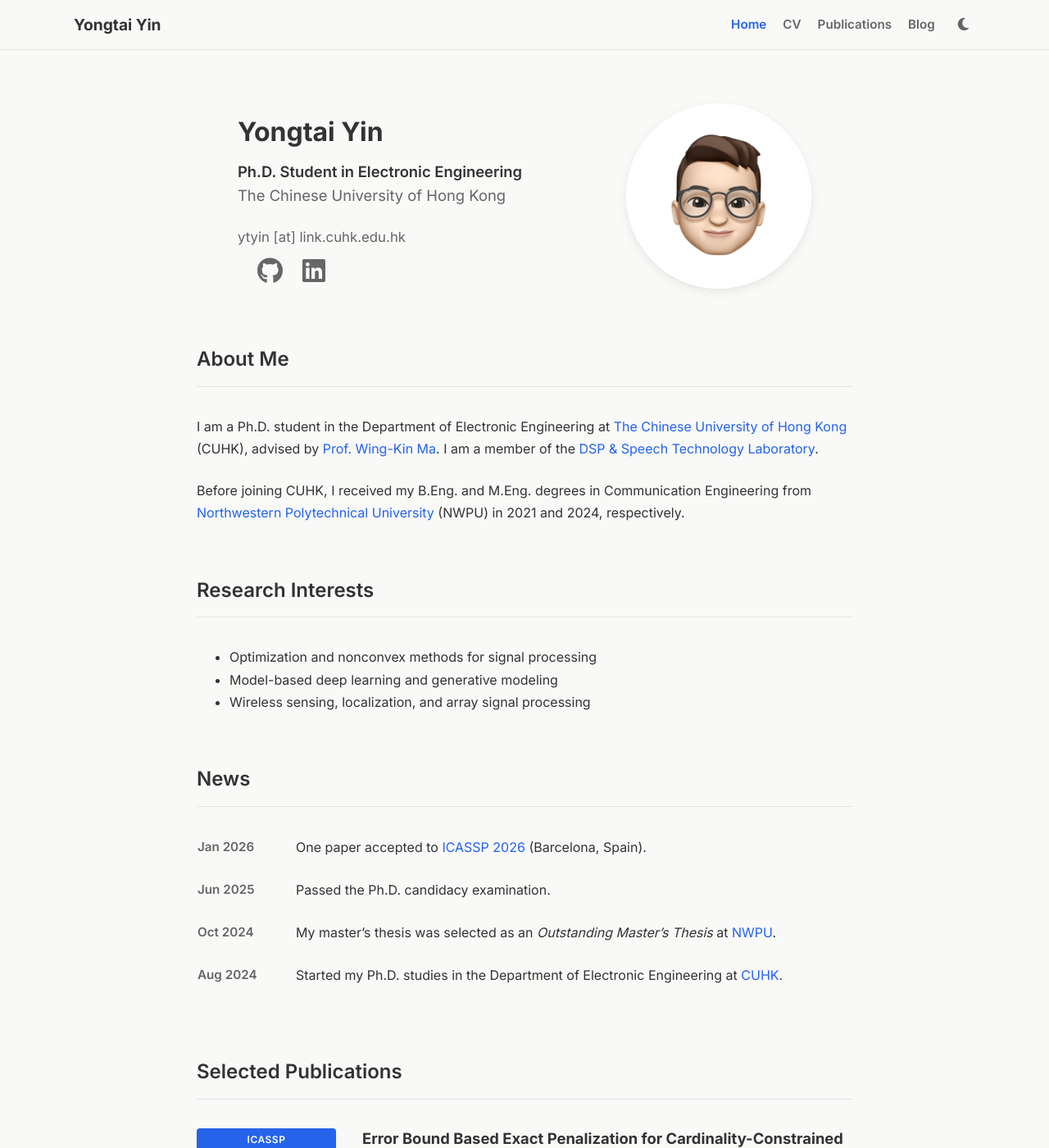
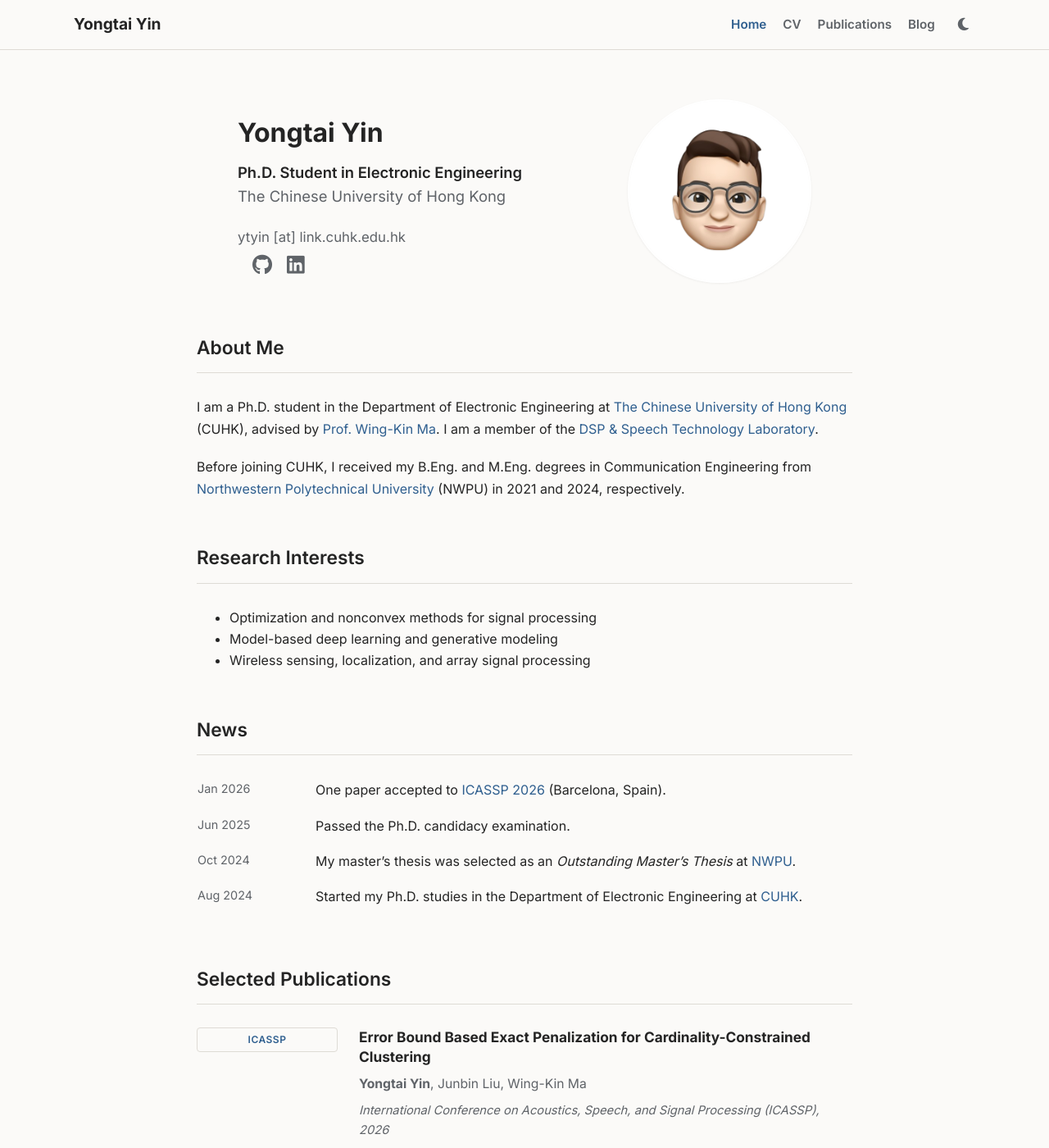
Before and after one commit to yongtai-yin/yongtai-yin.github.io, a Jekyll site: the page built from index.md, in a window 1280 px wide and 1400 px high. Shown: the whole window at 82% size. Built offline with Jekyll 4.4.1, drawn with Linux system fonts in a browser that asks for light colours; a style sheet for code colours, icons or effects is not loaded.

Commit message:
refactor: enhance README structure and update CSS variables for improved styling

```diff
--- a/assets/css/style.css
+++ b/assets/css/style.css
@@ -1,36 +1,36 @@
 @import url('https://fonts.googleapis.com/css2?family=Inter:wght@400;600;700&display=swap');
 
 :root {
-    --bg-primary: #F9F9F8;
+    --bg-primary: #fbfaf8;
     --bg-card: #FFFFFF;
-    --text-primary: #333333;
-    --text-secondary: #666666;
-    --accent-color: #2563EB;
-    --border-color: #E5E5E5;
-    --nav-bg: rgba(249, 249, 248, 0.95);
+    --text-primary: #242424;
+    --text-secondary: #5f6368;
+    --accent-color: #2f5f8f;
+    --border-color: #dedbd5;
+    --nav-bg: rgba(251, 250, 248, 0.95);
     --code-bg: #f3f4f6;
     --nav-height: 60px;
     --radius-sm: 4px;
     --radius-pill: 100px;
     --transition-fast: 0.2s ease;
-    --shadow-sm: 0 4px 6px rgba(0,0,0,0.05);
-    --shadow-md: 0 4px 12px rgba(0,0,0,0.08);
+    --shadow-sm: 0 1px 3px rgba(0,0,0,0.06);
+    --shadow-md: 0 2px 8px rgba(0,0,0,0.08);
 
     --font-main: 'Inter', -apple-system, BlinkMacSystemFont, "Segoe UI", Roboto, Helvetica, Arial, sans-serif;
 }
 
 [data-theme='dark'] {
-    --bg-primary: #1b1b1b;
-    --bg-card: #2b2b2b;
-    --text-primary: #f0f0f0;
-    --text-secondary: #9e9e9e;
-    --accent-color: #818CF8;
-    --border-color: #383838;
+    --bg-primary: #1d1d1b;
+    --bg-card: #262624;
+    --text-primary: #e8e6e3;
+    --text-secondary: #aaa59f;
+    --accent-color: #8aa9c4;
+    --border-color: #3a3834;
 
-    --nav-bg: rgba(27, 27, 27, 0.95);
-    --code-bg: #2b2b2b;
-    --shadow-sm: 0 4px 6px rgba(0,0,0,0.3);
-    --shadow-md: 0 4px 12px rgba(0,0,0,0.4);
+    --nav-bg: rgba(29, 29, 27, 0.95);
+    --code-bg: #292927;
+    --shadow-sm: 0 1px 3px rgba(0,0,0,0.28);
+    --shadow-md: 0 2px 8px rgba(0,0,0,0.36);
 }
 
 body {
@@ -39,7 +39,7 @@ body {
     background-color: var(--bg-primary);
     margin: 0;
     padding: 0;
-    line-height: 1.7;
+    line-height: 1.65;
     font-size: 16px;
     transition: background-color 0.3s ease, color 0.3s ease;
 }
@@ -242,14 +242,14 @@ a:hover {
     height: 220px;
     border-radius: 50%;
     object-fit: cover;
-    box-shadow: var(--shadow-md);
-    border: 3px solid var(--bg-card);
+    box-shadow: var(--shadow-sm);
+    border: 2px solid var(--bg-card);
 }
 
 .social-links {
     display: flex;
-    gap: 24px;
-    font-size: 2rem;
+    gap: 18px;
+    font-size: 1.55rem;
     align-items: center;
 }
 
@@ -286,13 +286,22 @@ a:hover {
     max-width: 100%;
 }
 
+.main-content h1 {
+    font-size: 1.85em;
+    line-height: 1.25;
+    margin-top: 40px;
+    margin-bottom: 32px;
+    font-weight: 700;
+    color: var(--text-primary);
+}
+
 .main-content h2 {
-    font-size: 1.5em;
+    font-size: 1.42em;
     font-weight: 600;
     border-bottom: 1px solid var(--border-color);
     padding-bottom: 12px;
-    margin-top: 60px;
-    margin-bottom: 35px;
+    margin-top: 52px;
+    margin-bottom: 28px;
     color: var(--text-primary);
 }
 
@@ -301,7 +310,7 @@ a:hover {
 }
 
 .main-content p {
-    margin-bottom: 1.5em;
+    margin-bottom: 1.25em;
     color: var(--text-primary);
 }
 
@@ -324,17 +333,18 @@ a:hover {
 }
 
 .news-date {
-    width: 15%;
-    min-width: 100px;
+    width: 18%;
+    min-width: 92px;
     vertical-align: top;
-    font-weight: 600;
+    font-weight: 500;
     color: var(--text-secondary);
-    padding-bottom: 24px;
-    font-size: 0.95em;
+    padding-bottom: 16px;
+    font-size: 0.9em;
+    white-space: nowrap;
 }
 
 .news-text {
-    padding-bottom: 24px;
+    padding-bottom: 16px;
     color: var(--text-primary);
 }
 
@@ -350,6 +360,10 @@ code {
     font-size: 0.9em;
     color: var(--accent-color);
     margin: 0 2px;
+}
+
+[data-theme='dark'] code {
+    color: #b8cde0;
 }
 
 /* Publications */
@@ -373,8 +387,8 @@ code {
 
 .pub-item {
     display: flex;
-    gap: 32px;
-    margin-bottom: 60px;
+    gap: 28px;
+    margin-bottom: 46px;
     align-items: flex-start;
 }
 
@@ -388,16 +402,21 @@ code {
     display: block;
     width: 100%;
     text-align: center;
-    background-color: var(--accent-color);
-    color: #fff;
+    background-color: transparent;
+    color: var(--accent-color);
     padding: 4px 0;
     font-size: 0.75em;
     font-weight: 600;
     text-transform: uppercase;
     border-radius: var(--radius-sm);
+    border: 1px solid var(--border-color);
     margin-bottom: 12px;
-    box-shadow: var(--shadow-sm);
+    box-shadow: none;
     letter-spacing: 0.5px;
+}
+
+[data-theme='dark'] .pub-abbr {
+    border-color: #46433f;
 }
 
 .pub-img {
@@ -405,14 +424,13 @@ code {
     display: block;
     border-radius: var(--radius-sm);
     box-shadow: var(--shadow-sm);
-    transition: transform var(--transition-fast), box-shadow var(--transition-fast);
+    transition: border-color var(--transition-fast);
     border: 1px solid var(--border-color);
     background-color: var(--bg-card);
 }
 
 .pub-img:hover {
-    transform: translateY(-2px);
-    box-shadow: var(--shadow-md);
+    border-color: var(--accent-color);
 }
 
 .pub-content-col {
@@ -426,7 +444,7 @@ code {
 .pub-title {
     font-weight: 700;
     color: var(--text-primary);
-    font-size: 1.15em;
+    font-size: 1.08em;
     display: block;
     margin-bottom: 8px;
     line-height: 1.4;
@@ -434,26 +452,26 @@ code {
 
 .pub-authors {
     color: var(--text-secondary);
-    font-size: 1em;
+    font-size: 0.98em;
     margin-bottom: 8px;
-    line-height: 1.6;
+    line-height: 1.55;
 }
 
 .pub-venue {
     font-style: italic;
     color: var(--text-secondary);
-    font-size: 0.95em;
+    font-size: 0.92em;
     margin-bottom: 16px;
 }
 
 .pub-status {
     display: inline-block;
     margin-left: 8px;
-    padding: 1px 8px;
-    border: 1px solid var(--border-color);
-    border-radius: var(--radius-pill);
-    color: var(--text-secondary);
-    font-size: 0.8em;
+    padding: 0;
+    border: none;
+    border-radius: 0;
+    color: var(--accent-color);
+    font-size: 0.82em;
     font-style: normal;
     font-weight: 500;
 }
@@ -461,28 +479,27 @@ code {
 .pub-links {
     display: flex;
     flex-wrap: wrap;
-    gap: 10px;
+    gap: 14px;
 }
 
 .pub-links a {
     display: inline-flex;
     align-items: center;
     gap: 6px;
-    border: 1px solid var(--border-color);
-    background-color: var(--bg-card);
-    color: var(--text-primary);
-    padding: 4px 14px;
-    border-radius: var(--radius-pill);
-    font-size: 0.85em;
+    border: none;
+    background-color: transparent;
+    color: var(--accent-color);
+    padding: 0;
+    border-radius: 0;
+    font-size: 0.86em;
     font-weight: 500;
     text-decoration: none;
-    transition: background-color var(--transition-fast), border-color var(--transition-fast), color var(--transition-fast);
+    transition: color var(--transition-fast);
 }
 
 .pub-links a:hover {
-    background-color: var(--bg-primary);
-    border-color: var(--accent-color);
     color: var(--accent-color);
+    text-decoration: underline;
 }
 
 /* PDF Viewer */
@@ -506,16 +523,16 @@ footer {
 /* Responsive */
 @media (max-width: 768px) {
     .avatar {
-        width: 180px;
-        height: 180px;
+        width: 160px;
+        height: 160px;
         margin: 0 auto 10px;
     }
 
     .social-links {
         justify-content: center;
-        gap: 20px;
-        margin-top: 15px;
-        font-size: 2em;
+        gap: 18px;
+        margin-top: 12px;
+        font-size: 1.45em;
     }
 
     .nav-links {
@@ -531,9 +548,14 @@ footer {
         font-size: 1.3em;
     }
 
+    .news-date {
+        min-width: 82px;
+        font-size: 0.86em;
+    }
+
     .pub-item {
         display: block;
-        margin-bottom: 40px;
+        margin-bottom: 34px;
     }
 
     .pub-img-col {
@@ -545,13 +567,17 @@ footer {
         padding-top: 0;
     }
 
+    .pub-links {
+        gap: 10px 14px;
+    }
+
     .home-header {
         flex-direction: column-reverse;
         align-items: center;
         text-align: center;
-        gap: 10px;
-        margin-top: 40px;
-        margin-bottom: 40px;
+        gap: 12px;
+        margin-top: 32px;
+        margin-bottom: 34px;
     }
 
     .header-text {
@@ -569,12 +595,27 @@ footer {
     }
 
     .header-name {
-        font-size: 1.6em;
+        font-size: 1.55em;
+        margin-bottom: 10px;
+    }
+
+    .header-profile {
+        font-size: 1em;
+    }
+
+    .header-email {
+        margin-top: 14px;
+        font-size: 0.95em;
+    }
+
+    .section-more {
+        text-align: left;
+        margin-top: -10px;
     }
 
     .container {
-        padding-left: 1.5rem;
-        padding-right: 1.5rem;
+        padding-left: 1.25rem;
+        padding-right: 1.25rem;
     }
 }
 
@@ -609,6 +650,9 @@ footer {
 }
 
 .post-title {
+    font-size: 1.1em;
+    line-height: 1.35;
+    font-weight: 600;
     margin-bottom: 0.5rem;
 }
 
```
Also changed, not shown: README.md.
